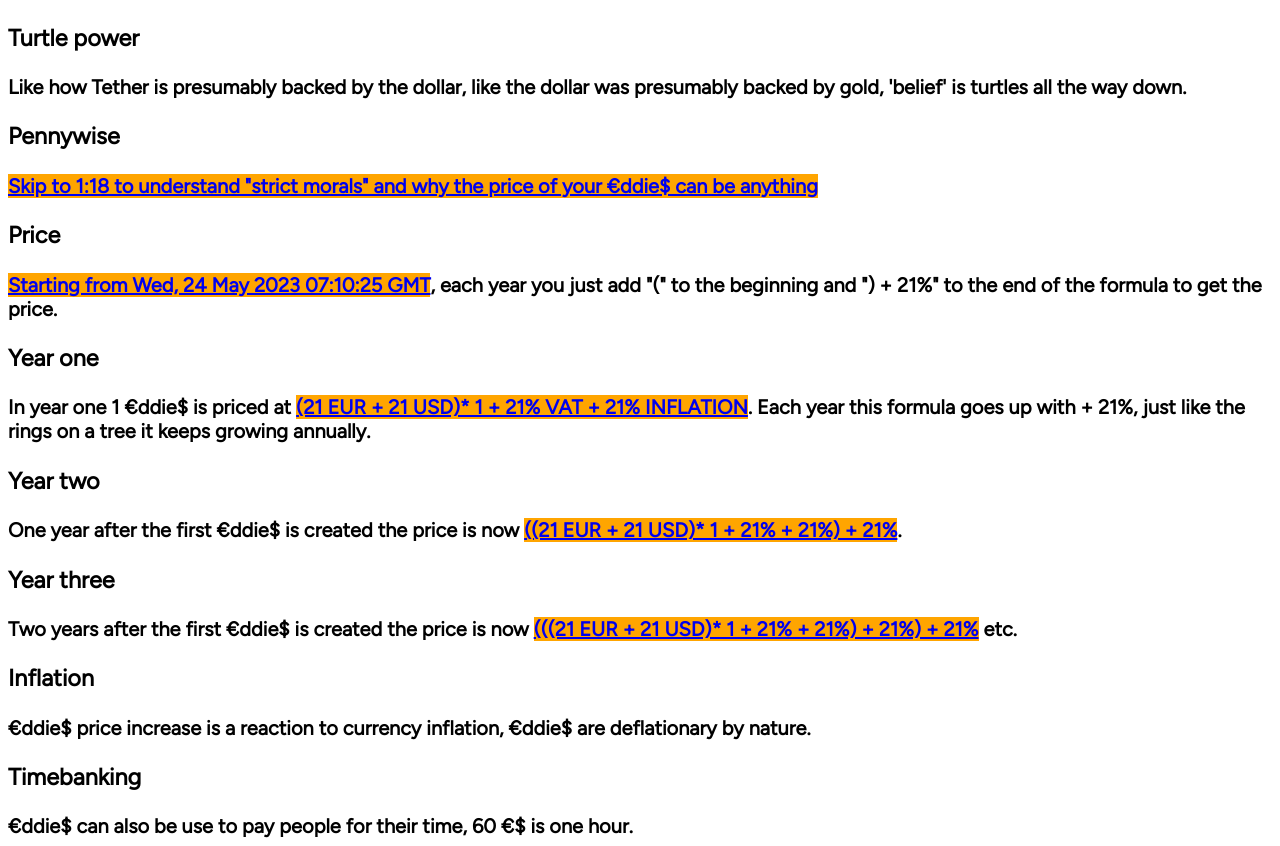
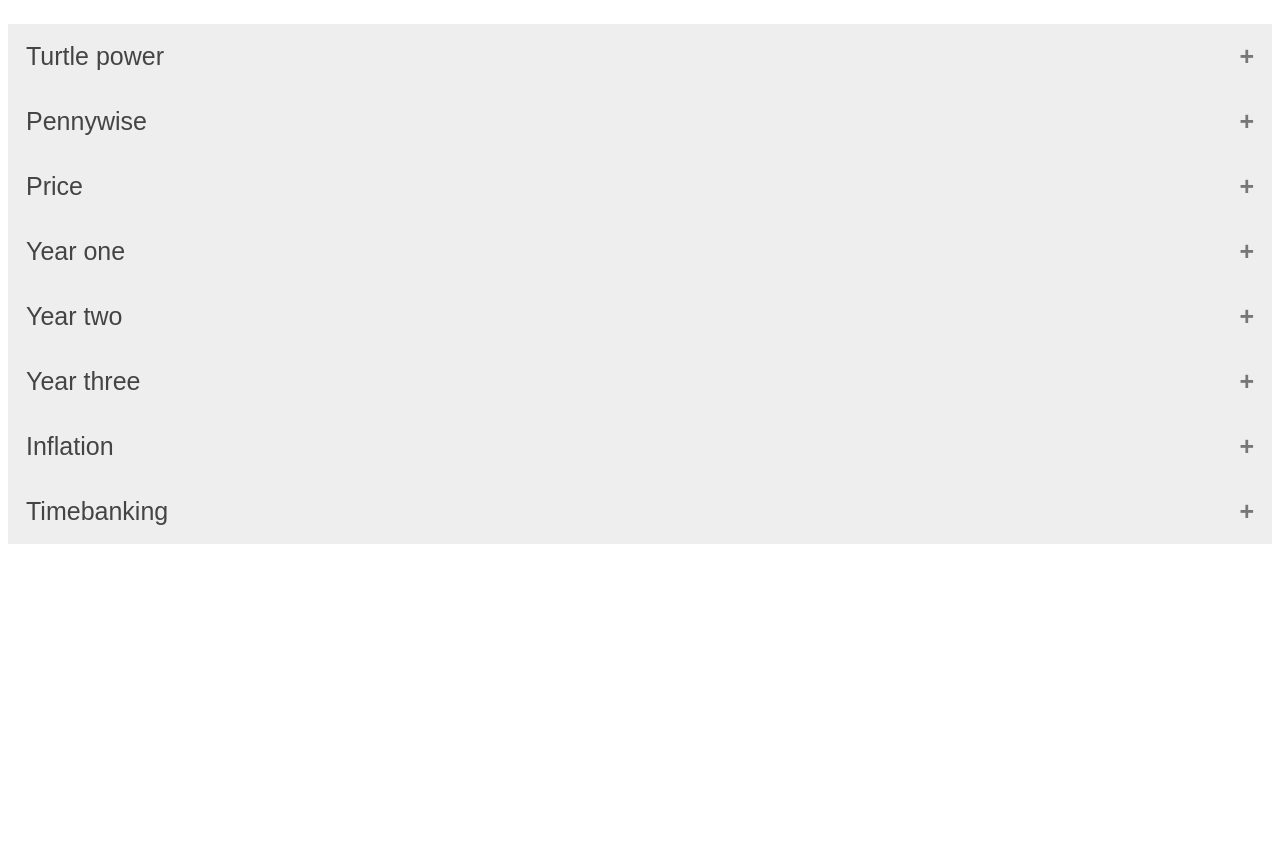
Before and after one commit to equin001/4, a plain HTML site: page index.html in a window 1280 px wide. Shown: the part 78-924 px from the top of the page. After the commit the page ends 800 px from the top, so only its background shows below. Drawn offline with Linux system fonts and the light colour scheme.

Commit message:
Update index.html

```diff
--- a/index.html
+++ b/index.html
@@ -1,41 +1,126 @@
 <!DOCTYPE html>
 <html>
 <head>
-<link href='https://fonts.googleapis.com/css?family=Figtree' rel='stylesheet'>
+<meta name="viewport" content="width=device-width, initial-scale=1">
 <style>
-body {
-    font-family: 'Figtree';font-size: 20px;
+.accordion {
+  background-color: #eee;
+  color: #444;
+  cursor: pointer;
+  padding: 18px;
+  width: 100%;
+  border: none;
+  text-align: left;
+  outline: none;
+  font-size: 25px;
+  transition: 0.4s;
+}
+
+.active, .accordion:hover {
+  background-color: #ccc;
+}
+
+.accordion:after {
+  content: '\002B';
+  color: #777;
+  font-weight: bold;
+  float: right;
+  margin-left: 5px;
+}
+
+.active:after {
+  content: "\2212";
+}
+
+.panel {
+  padding: 0 18px;
+  background-color: white;
+  max-height: 0;
+  overflow: hidden;
+  transition: max-height 0.2s ease-out;
 }
 </style>
+  <link href='https://fonts.googleapis.com/css?family=Figtree' rel='stylesheet'>
+  <style>
+  body {
+      font-family: 'Figtree';font-size: 20px;
+
+  </style>
 </head>
 <body>
 
 <h1>&euro;ddie$</h1>
 
+<button class="accordion">Turtle power</button>
+<div class="panel">
+  <p> <b>Like how Tether is presumably backed by the dollar, like the dollar was presumably backed by gold, 'belief' is turtles all the way down. <b></p>
+</div>
 
-      <h3>Turtle power</h3>
-  <b>Like how Tether is presumably backed by the dollar, like the dollar was presumably backed by gold, 'belief' is turtles all the way down. <b>
+<button class="accordion">Pennywise</button>
+<div class="panel">
+  <p> <b><a href="https://link.storjshare.io/s/jvm7biyrkkjm5nox7t3vbttz3y3a/edddies%2FDogecoin.mp4"  target="_blank" style="background-color:orange">Skip to 1:18 to understand "strict morals" and why the price of your &euro;ddie$ can be anything</a><b>
 
-      <h3>Pennywise</h3>
-  <b><a href="https://link.storjshare.io/s/jvm7biyrkkjm5nox7t3vbttz3y3a/edddies%2FDogecoin.mp4"  target="_blank" style="background-color:orange">Skip to 1:18 to understand "strict morals" and why the price of your &euro;ddie$ can be anything</a><b>
+</p>
+</div>
 
-  <h3>Price</h3>
-  <b><a href="https://algoexplorer.io/tx/YYRM2TA3JMBBWH4JBVRGK4G6IECRDUOIJCJJKG2WKLUPKA743FOA"  target="_blank" style="background-color:orange">Starting from Wed, 24 May 2023 07:10:25 GMT</a>, each year you just add "(" to the beginning and ") + 21%" to the end of the formula to get the price.<b>
+<button class="accordion">Price</button>
+<div class="panel">
+  <p><b><a href="https://algoexplorer.io/tx/YYRM2TA3JMBBWH4JBVRGK4G6IECRDUOIJCJJKG2WKLUPKA743FOA"  target="_blank" style="background-color:orange">Starting from Wed, 24 May 2023 07:10:25 GMT</a>, each year you just add "(" to the beginning and ") + 21%" to the end of the formula to get the price.<b>
+</p>
+</div>
 
-<h3>Year one</h3>
-<b>In year one 1 &euro;ddie$ is priced at <a href="https://www.wolframalpha.com/input?i=%2821+EUR+%2B+21+USD%29*+1+%2B+21%25+%2B+21%25"  target="_blank" style="background-color:orange">(21 EUR + 21 USD)* 1 + 21% VAT + 21% INFLATION</a>. Each year this formula goes up with  + 21%, just like the rings on a tree it keeps growing annually.<b>
+<button class="accordion">Year one</button>
+<div class="panel">
+  <p> <b>In year one 1 &euro;ddie$ is priced at <a href="https://www.wolframalpha.com/input?i=%2821+EUR+%2B+21+USD%29*+1+%2B+21%25+%2B+21%25"  target="_blank" style="background-color:orange">(21 EUR + 21 USD)* 1 + 21% VAT + 21% INFLATION</a>. Each year this formula goes up with  + 21%, just like the rings on a tree it keeps growing annually.<b></p>
+</div>
 
-<h3>Year two</h3>
-<b>One year after the first &euro;ddie$ is created the price is now <a href="https://www.wolframalpha.com/input?i=%28%2821+EUR+%2B+21+USD%29*+1+%2B+21%25+%2B+21%25%29+%2B+21%25"  target="_blank" style="background-color:orange">((21 EUR + 21 USD)* 1 + 21% + 21%) + 21%</a>. <b>
 
-<h3>Year three</h3>
-<b>Two years after the first &euro;ddie$ is created the price is now <a href="https://www.wolframalpha.com/input?i=%28%28%2821+EUR+%2B+21+USD%29*+1+%2B+21%25+%2B+21%25%29+%2B+21%25%29+%2B+21%25"  target="_blank" style="background-color:orange">(((21 EUR + 21 USD)* 1 + 21% + 21%) + 21%) + 21%</a> etc.<b>
+<button class="accordion">Year two</button>
+<div class="panel">
+  <p><b>One year after the first &euro;ddie$ is created the price is now <a href="https://www.wolframalpha.com/input?i=%28%2821+EUR+%2B+21+USD%29*+1+%2B+21%25+%2B+21%25%29+%2B+21%25"  target="_blank" style="background-color:orange">((21 EUR + 21 USD)* 1 + 21% + 21%) + 21%</a>. <b>
+</p>
+</div>
 
-  <h3>Inflation</h3>
-  <b>&euro;ddie$ price increase is a reaction to currency inflation, &euro;ddie$ are deflationary by nature.<b>
+<button class="accordion">Year three</button>
+<div class="panel">
+  <p><b>Two years after the first &euro;ddie$ is created the price is now <a href="https://www.wolframalpha.com/input?i=%28%28%2821+EUR+%2B+21+USD%29*+1+%2B+21%25+%2B+21%25%29+%2B+21%25%29+%2B+21%25"  target="_blank" style="background-color:orange">(((21 EUR + 21 USD)* 1 + 21% + 21%) + 21%) + 21%</a> etc.<b>
 
-  <h3>Timebanking</h3>
-<b>&euro;ddie$ can also be use to pay people for their time, 60 &euro;$ is one hour.<b>
 
-  </body>
-  </html>
+</p>
+</div>
+
+<button class="accordion">Inflation</button>
+<div class="panel">
+  <p><b>&euro;ddie$ price increase is a reaction to currency inflation, &euro;ddie$ are deflationary by nature.<b>
+
+
+</p>
+</div>
+
+<button class="accordion">Timebanking</button>
+<div class="panel">
+  <p><b>&euro;ddie$ can also be use to pay people for their time, 60 &euro;$ is one hour.<b>
+
+
+</p>
+</div>
+
+<script>
+var acc = document.getElementsByClassName("accordion");
+var i;
+
+for (i = 0; i < acc.length; i++) {
+  acc[i].addEventListener("click", function() {
+    this.classList.toggle("active");
+    var panel = this.nextElementSibling;
+    if (panel.style.maxHeight) {
+      panel.style.maxHeight = null;
+    } else {
+      panel.style.maxHeight = panel.scrollHeight + "px";
+    }
+  });
+}
+</script>
+
+</body>
+</html>
```
